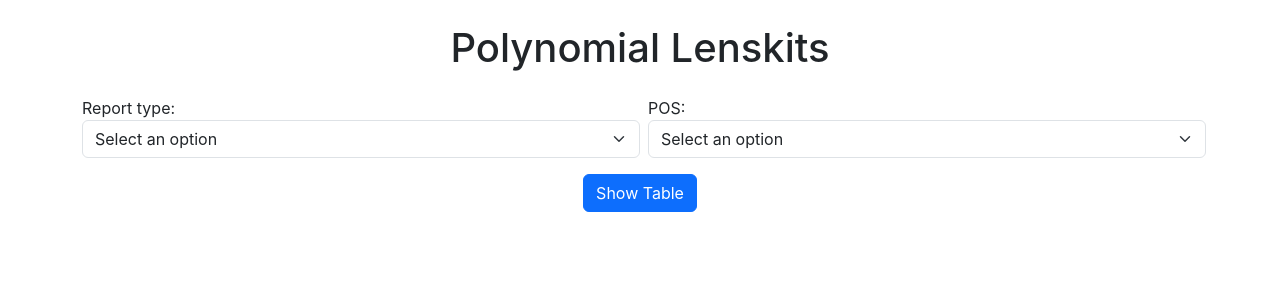
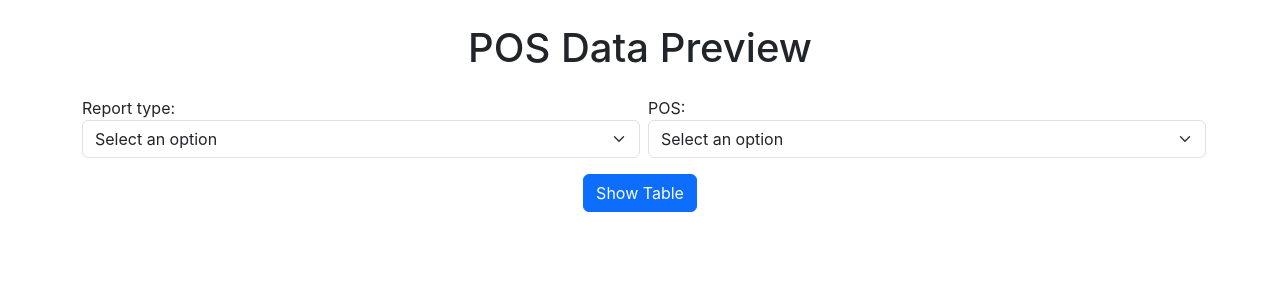
Before and after one commit to musaib-js/ReactPlayground, a React (Create React App) app: page / in a window 1280 px wide. Shown: the top 300 px of the page. Built offline with nearby package versions, Linux system fonts and the light colour scheme.

Commit message:
Changed title to POS Data Preview

```diff
--- a/src/App.jsx
+++ b/src/App.jsx
@@ -72,7 +72,7 @@
 
   return (
     <div className="container">
-      <h1 className="my-4 text-center">Polynomial Lenskits</h1>
+      <h1 className="my-4 text-center">POS Data Preview</h1>
       <div className="d-flex justify-content-center align-items-start">
         <div className="col-md-6 mb-3 mx-2">
           <label htmlFor="reportType">Report type:</label>
```
